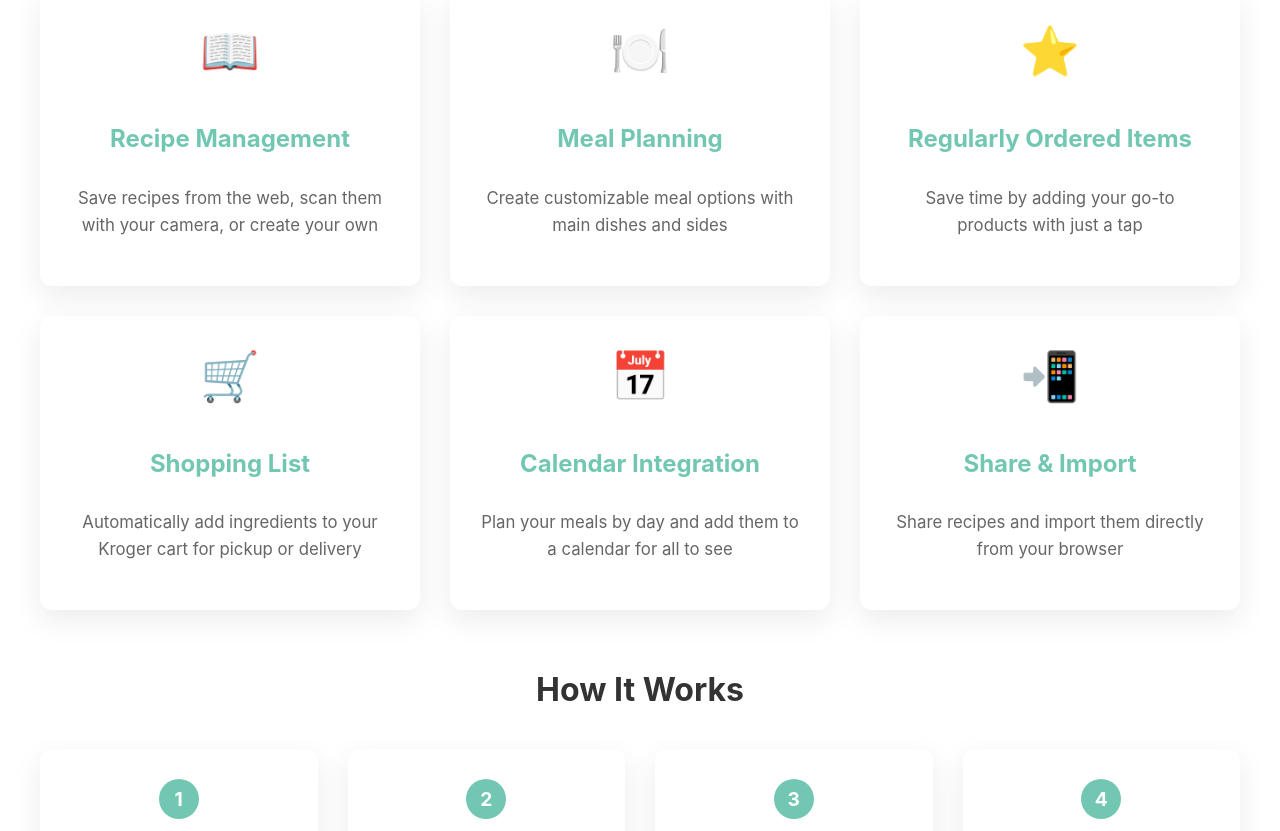
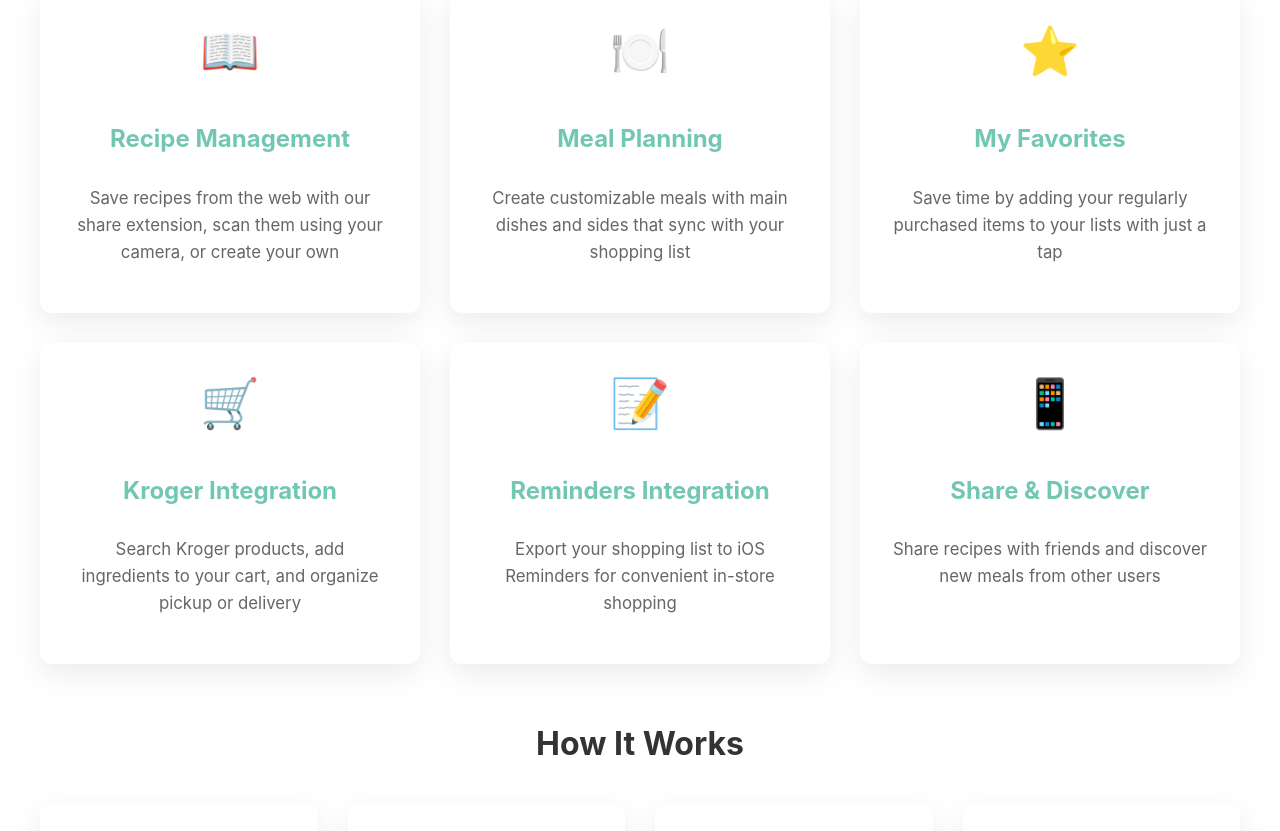
Before and after one commit to tkauffman42/myMenuCartWeb, a React (Create React App) app: page / in a window 1280 px wide. Shown: the part 1340-2171 px from the top of the page. Built offline with nearby package versions, Linux system fonts and the light colour scheme.

Commit message:
fix: Update feature descriptions on HomePage for clarity and new integrations

```diff
--- a/src/components/pages/HomePage.js
+++ b/src/components/pages/HomePage.js
@@ -83,40 +83,38 @@ function HomePage() {
                         </div>
                     </div>
                 </div>
-            </div>
-
-            <div className="features-section">
+            </div>            <div className="features-section">
                 <h2>Key Features</h2>
                 <div className="features-grid">
                     <div className="feature-card">
                         <div className="feature-icon">📖</div>
                         <h3>Recipe Management</h3>
-                        <p>Save recipes from the web, scan them with your camera, or create your own</p>
+                        <p>Save recipes from the web with our share extension, scan them using your camera, or create your own</p>
                     </div>
                     <div className="feature-card">
                         <div className="feature-icon">🍽️</div>
                         <h3>Meal Planning</h3>
-                        <p>Create customizable meal options with main dishes and sides</p>
+                        <p>Create customizable meals with main dishes and sides that sync with your shopping list</p>
                     </div>
                     <div className="feature-card">
                         <div className="feature-icon">⭐</div>
-                        <h3>Regularly Ordered Items</h3>
-                        <p>Save time by adding your go-to products with just a tap</p>
+                        <h3>My Favorites</h3>
+                        <p>Save time by adding your regularly purchased items to your lists with just a tap</p>
                     </div>
                     <div className="feature-card">
                         <div className="feature-icon">🛒</div>
-                        <h3>Shopping List</h3>
-                        <p>Automatically add ingredients to your Kroger cart for pickup or delivery</p>
+                        <h3>Kroger Integration</h3>
+                        <p>Search Kroger products, add ingredients to your cart, and organize pickup or delivery</p>
                     </div>
                     <div className="feature-card">
-                        <div className="feature-icon">📅</div>
-                        <h3>Calendar Integration</h3>
-                        <p>Plan your meals by day and add them to a calendar for all to see</p>
+                        <div className="feature-icon">📝</div>
+                        <h3>Reminders Integration</h3>
+                        <p>Export your shopping list to iOS Reminders for convenient in-store shopping</p>
                     </div>
                     <div className="feature-card">
-                        <div className="feature-icon">📲</div>
-                        <h3>Share & Import</h3>
-                        <p>Share recipes and import them directly from your browser</p>
+                        <div className="feature-icon">📱</div>
+                        <h3>Share & Discover</h3>
+                        <p>Share recipes with friends and discover new meals from other users</p>
                     </div>
                 </div>
             </div>
```
